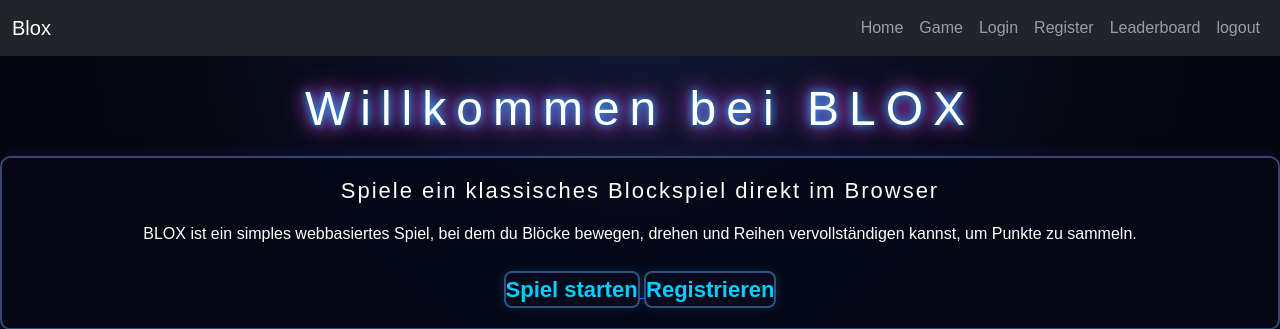
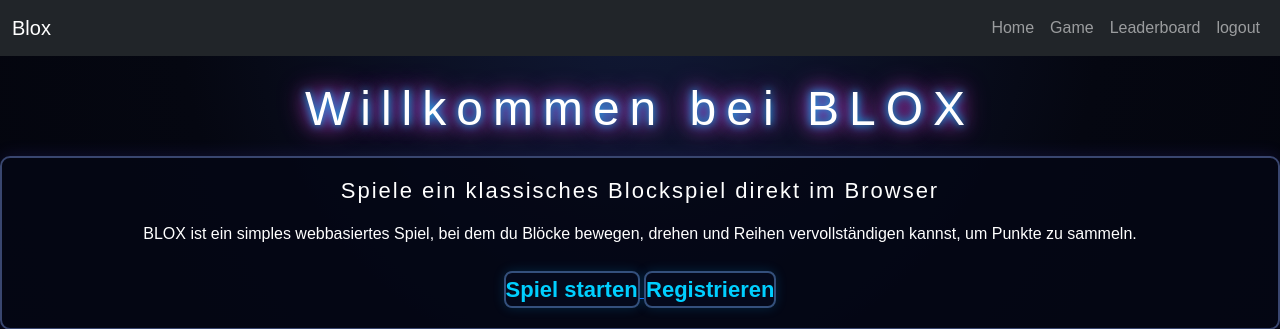
Before and after one commit to KingAlina/Blox, a PHP site: page /index.php in a window 1280 px wide. Shown: the top 329 px of the page. Run offline with PHP 8.4, Linux system fonts and the light colour scheme; the visitor is signed in with stand-in values (Sample User, id 1).

Commit message:
improved nav

```diff
--- a/includes/header.php
+++ b/includes/header.php
@@ -27,11 +27,15 @@ if (!isset($pageTitle)) {
         <div class="navbar-nav">
             <a class="nav-link" href="index.php">Home</a>
             <a class="nav-link" href="game.php">Game</a>
-            <a class="nav-link" href="login.php">Login</a>
-            <a class="nav-link" href="register.php">Register</a>
+
             <?php if(isset($_SESSION["Benutzername"])){
                         echo '<a class="nav-link" href="leaderboard.php">Leaderboard</a>';
                         echo '<a class="nav-link" href="logout.php">logout</a>';
+                    }
+                    else
+                    {
+                        echo '<a class="nav-link" href="login.php">Login</a>';
+                        echo '<a class="nav-link" href="register.php">Register</a>';
                     }
             ?>
         </div>
```
